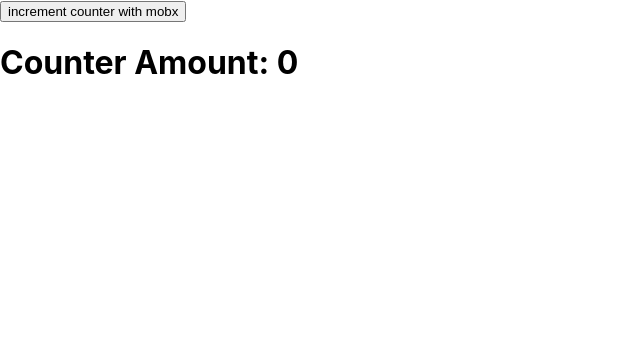
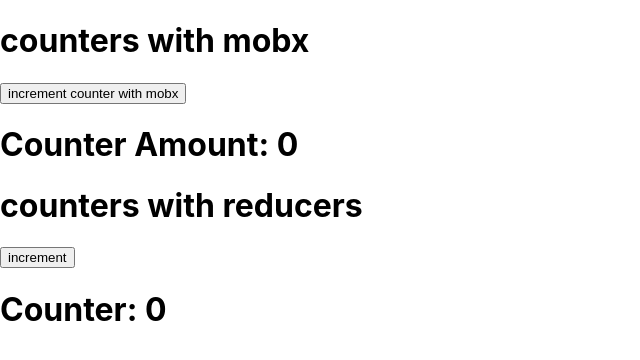
Before and after one commit to HassanHarajly/learn-react, a React (Create React App) app: page / in a window 1280 px wide. Shown: the top 360 px of the page, without its empty margins (0-640 px from the left). Built offline with nearby package versions, Linux system fonts and the light colour scheme.

Commit message:
Cleaning Up

```diff
--- a/src/App.js
+++ b/src/App.js
@@ -1,10 +1,15 @@
 import {CounterComponentMobx} from "./mobx/CounterComponentMobx";
 import {counterStore} from "./mobx/CounterStore";
+import {Counters} from "./components/Counters";
 
 function App() {
 
     return (
-        <CounterComponentMobx counterStore={counterStore}/>
+        <>
+            <CounterComponentMobx counterStore={counterStore}/>
+
+            <Counters/>
+        </>
     );
 }
 
--- a/src/components/CounterComponent.js
+++ b/src/components/CounterComponent.js
@@ -1,5 +1,5 @@
 export function CounterComponent(props) {
-    return <button onClick={props.onClick}>
+    return <button data-testid="Counters" onClick={props.onClick}>
         increment
     </button>;
 }
--- a/src/components/Counters.js
+++ b/src/components/Counters.js
@@ -3,15 +3,14 @@
 import DisplayCounter from "./DisplayCounter";
 import {CounterComponent} from "./CounterComponent";
 
-function Counters() {
+export function Counters() {
     const [state, dispatch] = useReducer(reducer,  { count: 0 });
 
     return (
-        <div>
+        <>
+            <h1>counters with reducers</h1>
             <CounterComponent onClick={() => dispatch({type: 'increment', payload: 1})}/>
             <DisplayCounter props={state}/>
-        </div>
+        </>
     );
 }
-
-export default Counters;
--- a/src/components/DisplayCounter.js
+++ b/src/components/DisplayCounter.js
@@ -2,7 +2,7 @@
     return (
         <header>
             <h1>
-            counter: {props.count + ""}
+                Counter: {props.count}
             </h1>
         </header>
     );
--- a/src/mobx/CounterComponentMobx.js
+++ b/src/mobx/CounterComponentMobx.js
@@ -6,7 +6,7 @@
 
     return (
         <>
-
+            <h1>counters with mobx</h1>
             <button data-testid="Counter-Button" onClick={
                 () => {
                 counterStore.incrementCounter(1)
```
Also changed, not shown: 1 other file (tests, documents, lock files or other folders).
